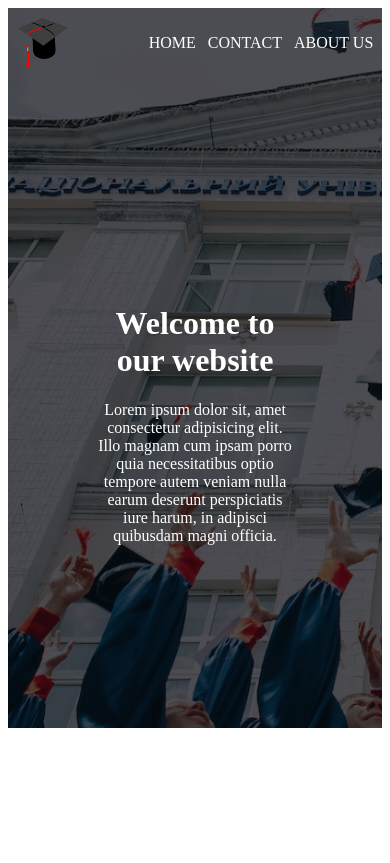
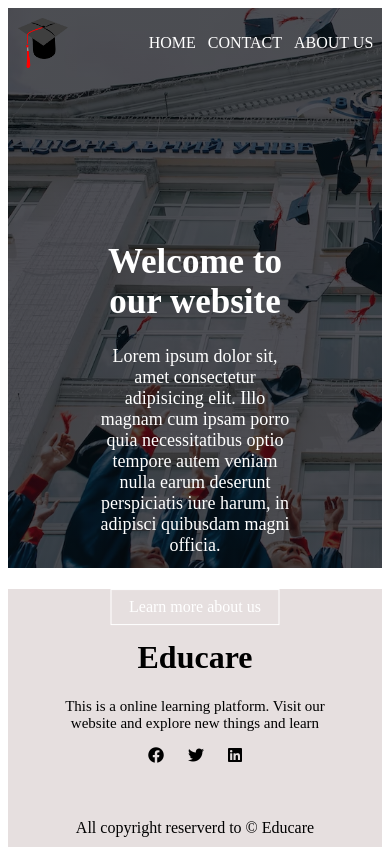
Before and after one commit to Progna-Labony-Roy/university-website, a plain HTML site: page index.html in a window 390 px wide. Drawn offline with Linux system fonts and the light colour scheme; files whose address does not match are found by name.

Commit message:
footer added

```diff
--- a/index.html
+++ b/index.html
@@ -1,18 +1,24 @@
 <!DOCTYPE html>
 <html lang="en">
+
 <head>
     <meta charset="UTF-8">
     <meta http-equiv="X-UA-Compatible" content="IE=edge">
     <meta name="viewport" content="width=device-width, initial-scale=1.0">
     <link rel="stylesheet" href="./style.css">
-    <title>Document</title>
+    <!-- fontawesome-cdn -->
+    <link rel="stylesheet" href="https://cdnjs.cloudflare.com/ajax/libs/font-awesome/6.2.1/css/all.min.css"
+        integrity="sha512-MV7K8+y+gLIBoVD59lQIYicR65iaqukzvf/nwasF0nqhPay5w/9lJmVM2hMDcnK1OnMGCdVK+iQrJ7lzPJQd1w=="
+        crossorigin="anonymous" referrerpolicy="no-referrer" />
+    <title>Educare - learning website</title>
 </head>
+
 <body>
     <div class="header">
         <nav class="navbar">
             <div class="name-logo">
                 <a href="index.html"><img class="nav-logo" src="./Images//graduation-cap.png" alt="Logo"></a>
-                <div class="name">United University</div>
+                <div class="name">Educare</div>
             </div>
             <div class="nav-items">
                 <a class="nav-item" href="">HOME</a>
@@ -23,8 +29,24 @@
 
         <div class="header-text">
             <h1>Welcome to our website</h1>
-            <p>Lorem ipsum dolor sit, amet consectetur adipisicing elit. Illo magnam cum ipsam porro quia necessitatibus optio tempore autem veniam nulla earum deserunt perspiciatis iure harum, in adipisci quibusdam magni officia.</p>
+            <p>Lorem ipsum dolor sit, amet consectetur adipisicing elit. Illo magnam cum ipsam porro quia necessitatibus
+                optio tempore autem veniam nulla earum deserunt perspiciatis iure harum, in adipisci quibusdam magni
+                officia.</p>
+            <a class="about-button" href="">Learn more about us</a>
         </div>
     </div>
+
+    <!-- Footer -->
+    <div class="footer">
+        <h1 class="footer-heading">Educare</h1>
+        <p class="footer-text">This is a online learning platform. Visit our website and explore new things and learn</p>
+        <div class="icons">
+            <i class="fa-brands fa-facebook"></i>
+            <i class="fa-brands fa-twitter"></i>
+            <i class="fa-brands fa-linkedin"></i>
+        </div>
+        <p class="copyright">All copyright reserverd to &copy Educare</p>
+    </div>
 </body>
+
 </html>
--- a/style.css
+++ b/style.css
@@ -55,21 +55,62 @@
     text-align: center;
 }
 
+.header-text h1{
+    font-size: 60px;
+}
 
-/* Large devices (laptops/desktops, 992px and up) */
-@media only screen and (max-width: 992px) {
+.header-text p{
+    font-size: 18px;
+}
 
+.about-button{
+    display: inline-block;
+    text-decoration: none;
+    color: white;
+    border: 1px solid white;
+    padding: 10px 20px;
+    font-size: 20px;
+    background: transparent;
+    position: relative;
+    cursor: pointer;
+    margin-top: 15px;
 }
 
 
-/* Medium devices (landscape tablets, 768px and up) */
-@media only screen and (max-width: 768px) {
-
+.about-button:hover{
+    background-color: #E67E22;
+    border: 1px solid #E67E22;
+    transition: 1s;
 }
 
+/* footer style */
+.footer{
+    background: rgb(230, 223, 223);
+    text-align: center;
+}
+
+.footer-heading{
+    padding-top: 60px;
+}
+
+.footer-text{
+    font-size: 17px;
+}
+
+.icons i{
+    padding: 0px 10px 40px;
+}
+
+.copyright{
+    padding-bottom: 10px;
+}
 
 /* Small devices (portrait tablets and large phones, 600px and up) */
 @media only screen and (max-width: 600px) {
+    .header{
+        height: 560px;
+    }
+
     .navbar{
         width: 95%;
         padding: 10px;
@@ -91,4 +132,44 @@
         text-decoration: none;
         color: white;
     }
+
+    .header-text h1{
+        font-size: 35px;
+    }
+
+    .header-text{
+        max-width: 100%;
+        font-size: 13px;
+    }
+
+    .about-button{
+        display: inline-block;
+        text-decoration: none;
+        color: white;
+        border: 1px solid white;
+        padding: 8px 18px;
+        font-size: 16px;
+        background: transparent;
+        position: relative;
+        cursor: pointer;
+        margin-top: 15px;
+    }
+
+
+    .footer-heading{
+        padding-top: 50px;
+    }
+
+    .footer-text{
+        margin: 0px 35px;
+        font-size: 15px;
+    }
+
+    .icons i{
+        padding: 15px 10px 40px;
+    }
+
+    .copyright{
+        padding-bottom: 10px;
+    }
 }
```
